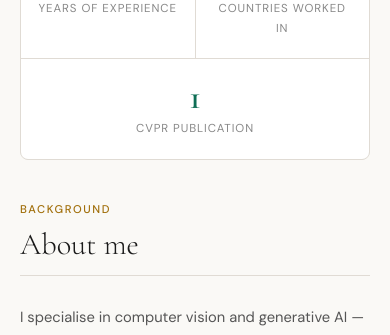
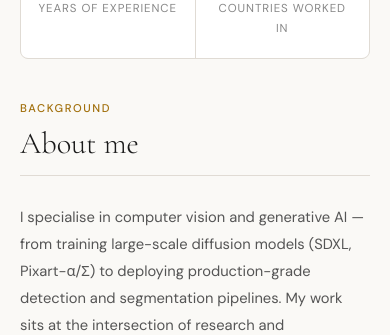
Before and after one commit to DatTrongNg/DatTrongNg.github.io, a plain HTML site: page index.html in a window 390 px wide. Shown: the part 735-1070 px from the top of the page. Drawn offline with nearby package versions, Linux system fonts and the light colour scheme.

Commit message:
stats: 2 columns, remove cvpr count

```diff
--- a/css/style.css
+++ b/css/style.css
@@ -395,7 +395,7 @@ nav {
 /* ── ABOUT STATS ── */
 .stats {
   display: grid;
-  grid-template-columns: repeat(3, 1fr);
+  grid-template-columns: repeat(2, 1fr);
   gap: 1px;
   background: var(--border);
   border: 1px solid var(--border);
@@ -578,7 +578,6 @@ footer {
   .tl-line { display: none; }
   .tl-body { padding-left: 0; }
   .stats { grid-template-columns: 1fr 1fr; }
-  .stats .stat:last-child { grid-column: 1 / -1; }
   .skills-grid { grid-template-columns: 1fr 1fr; }
   footer { flex-direction: column; align-items: flex-start; }
 }
--- a/index.html
+++ b/index.html
@@ -43,7 +43,6 @@
     <div class="stats">
       <div class="stat"><div class="stat-num">4+</div><div class="stat-label">Years of Experience</div></div>
       <div class="stat"><div class="stat-num">2</div><div class="stat-label">Countries Worked In</div></div>
-      <div class="stat"><div class="stat-num">1</div><div class="stat-label">CVPR Publication</div></div>
     </div>
 
     <div class="section">
```
